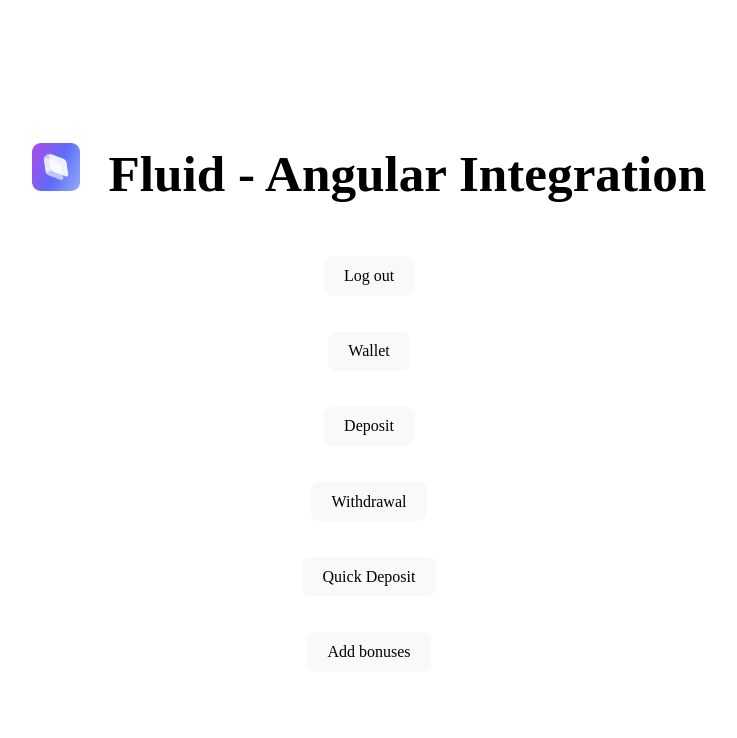
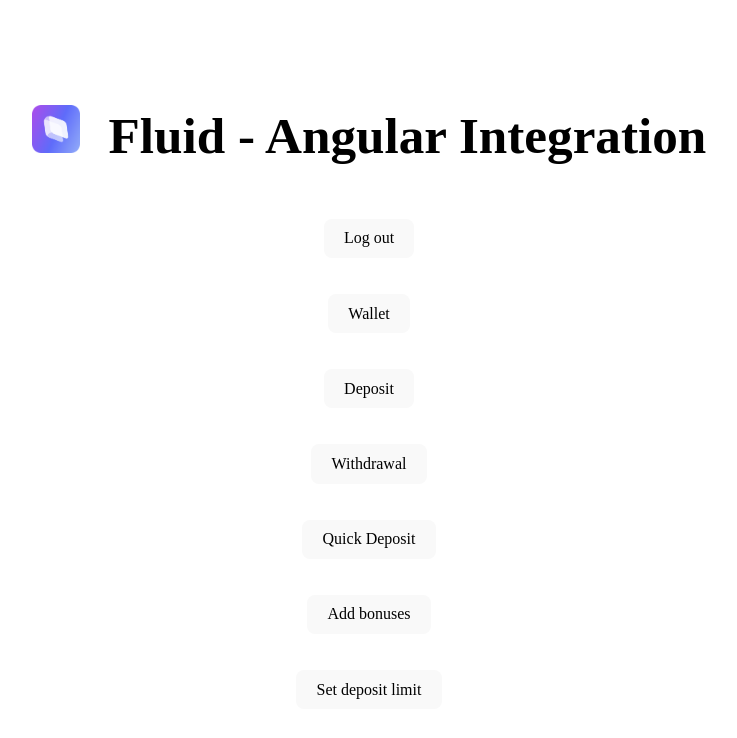
Before and after one commit to soltechno/fluid-angular, an Angular app: page / in a window 1280 px wide. Shown: the top 738 px of the page, without its empty margins (279-1016 px from the left). Built offline with nearby package versions, Linux system fonts and the light colour scheme.

Commit message:
set deposit limits update

```diff
--- a/src/app/app.component.html
+++ b/src/app/app.component.html
@@ -38,6 +38,12 @@
       </button>
     </div>
 
+    <div style="margin-bottom: 1rem;">
+      <button (click)="setDepositLimit()">
+        Set deposit limit
+      </button>
+    </div>
+
     <div *ngIf="loggedIn">
       <fluid-widget
         #fluidWidgetRef
@@ -53,9 +59,9 @@
         balance="1000"
         withdrawable-balance="900"
         mode="wave"
+        [attr.deposit-limit]="depositLimit"
         selected-bonus=""
         [attr.bonuses]="bonuses"
-        deposit-limit="2000"
         success-cta-link=""
         user-agent="iOS">
       </fluid-widget>
--- a/src/app/app.component.ts
+++ b/src/app/app.component.ts
@@ -22,6 +22,7 @@ export class AppComponent implements OnInit, OnDestroy {
   operatorId: string | null = null;
   userId: string | null = null;
   sessionId: string | null = null;
+  depositLimit: number | string = "";
 
   isOpen = false;
 
@@ -31,6 +32,7 @@ export class AppComponent implements OnInit, OnDestroy {
     this.userId = '10001';
     this.sessionId = 'a-session';
     this.bonuses = JSON.stringify([]);
+    this.depositLimit = "";
   }
 
   ngAfterViewInit() {
@@ -73,6 +75,10 @@ export class AppComponent implements OnInit, OnDestroy {
     this.bonuses = JSON.stringify(bonusData);
   }
 
+  setDepositLimit() {
+    this.depositLimit = 200;
+  }
+
   close() {
     this.isOpen = false;
   }
```
